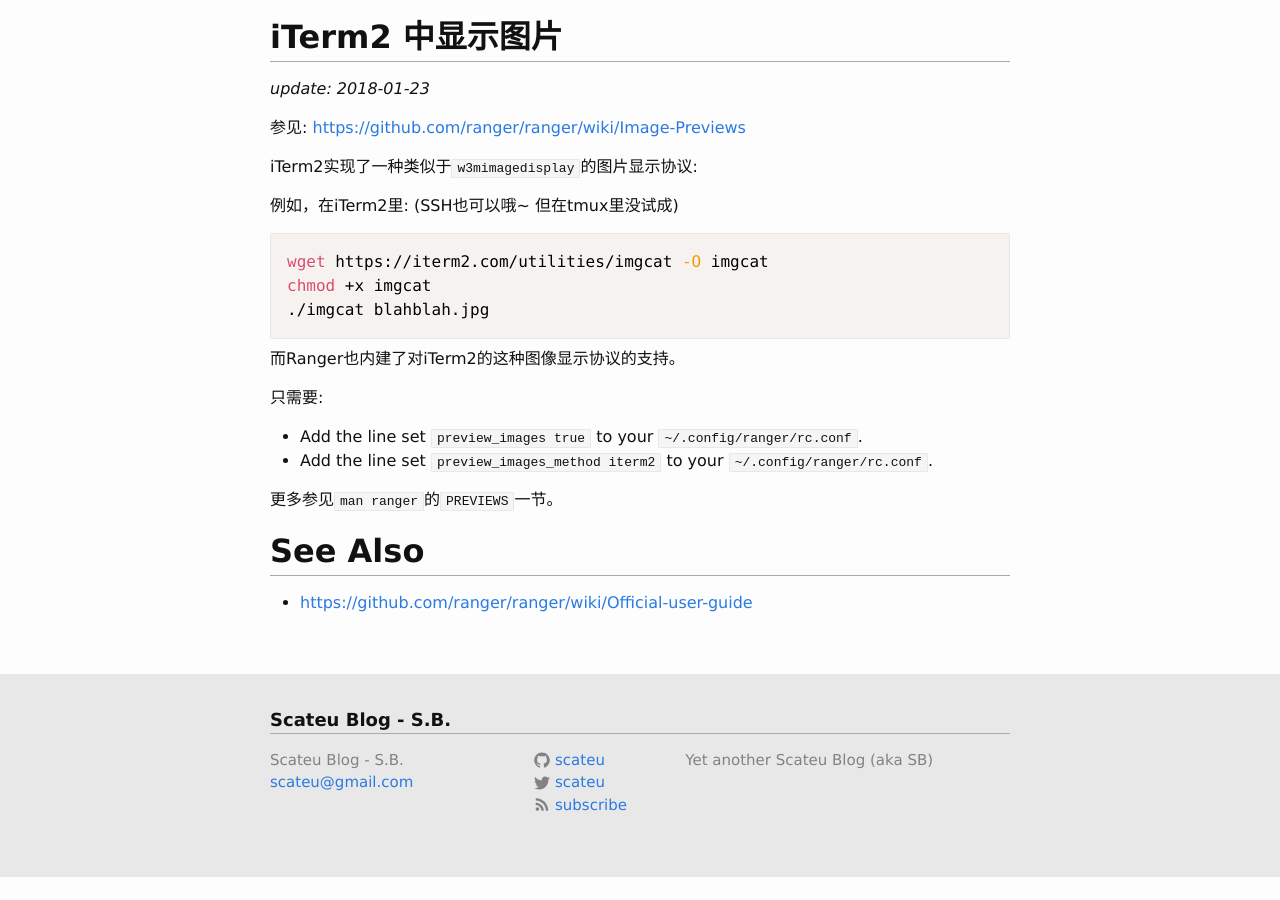
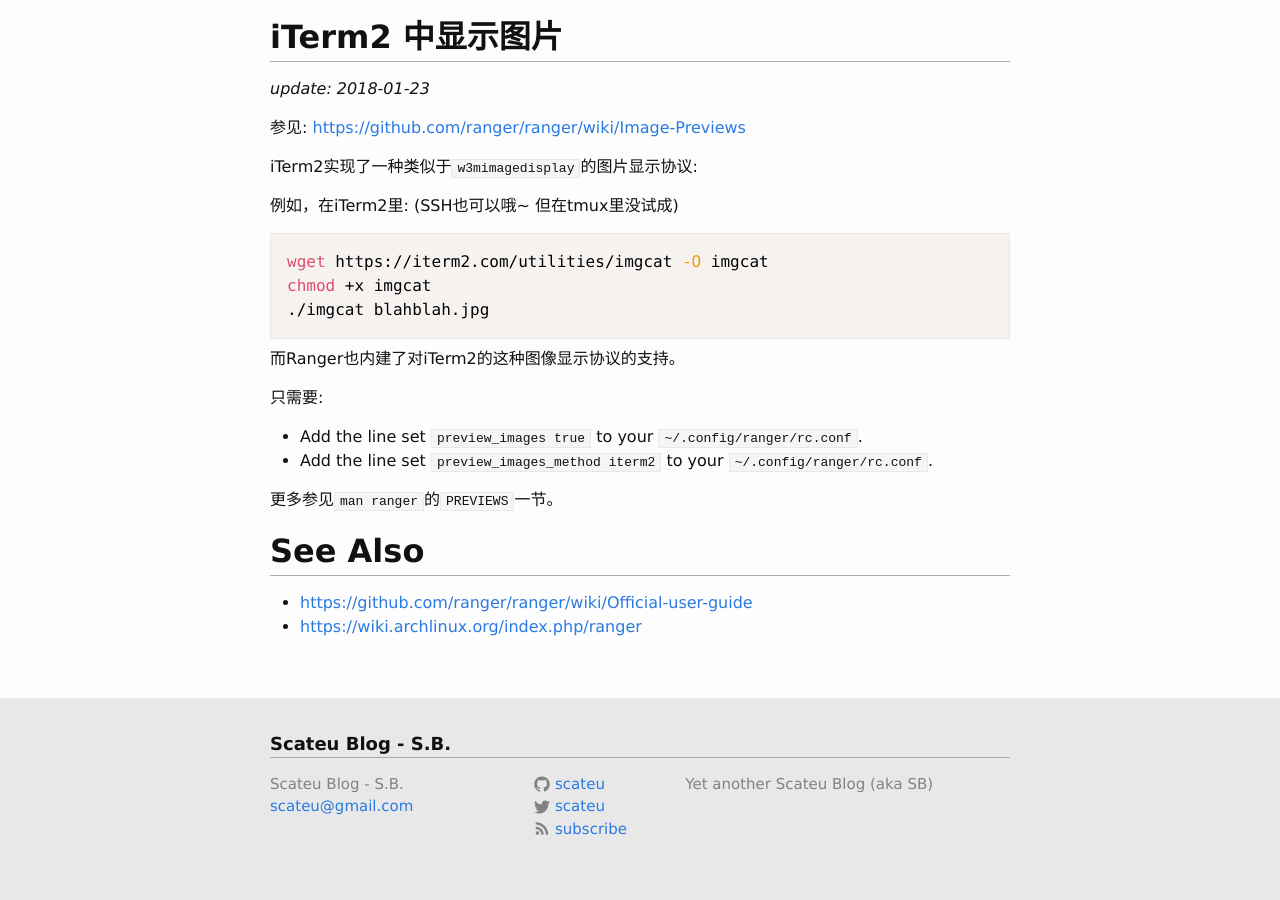
Before and after one commit to scateu/scateu.github.io, a Jekyll site: the page built from _posts/2014-03-01-ranger-init-configure.md, in a window 1280 px wide and 900 px high, scrolled down 924 px. Built offline with Jekyll 4.4.1, drawn with Linux system fonts in a browser that asks for light colours; nearby versions of some CDN libraries; comment, search, counter and statistics services are not loaded; before the commit the page ends 1800 px from its top, so only the background shows below that.

Commit message:
Tue Jan 23 16:41:18 CST 2018

```diff
--- a/_posts/2014-03-01-ranger-init-configure.md
+++ b/_posts/2014-03-01-ranger-init-configure.md
@@ -63,3 +63,4 @@
 ## See Also
 
  - <https://github.com/ranger/ranger/wiki/Official-user-guide>
+ - <https://wiki.archlinux.org/index.php/ranger>
```
